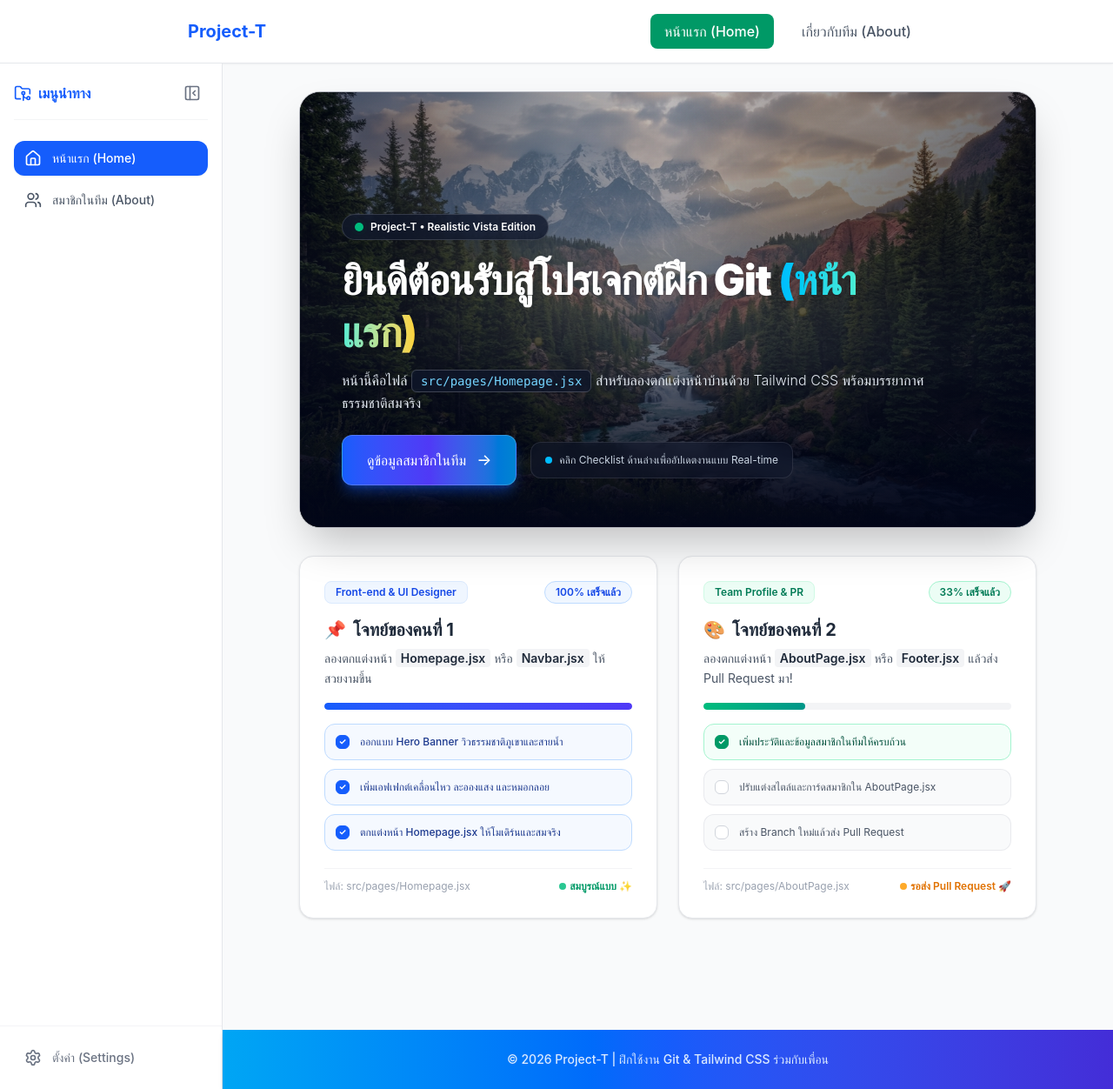
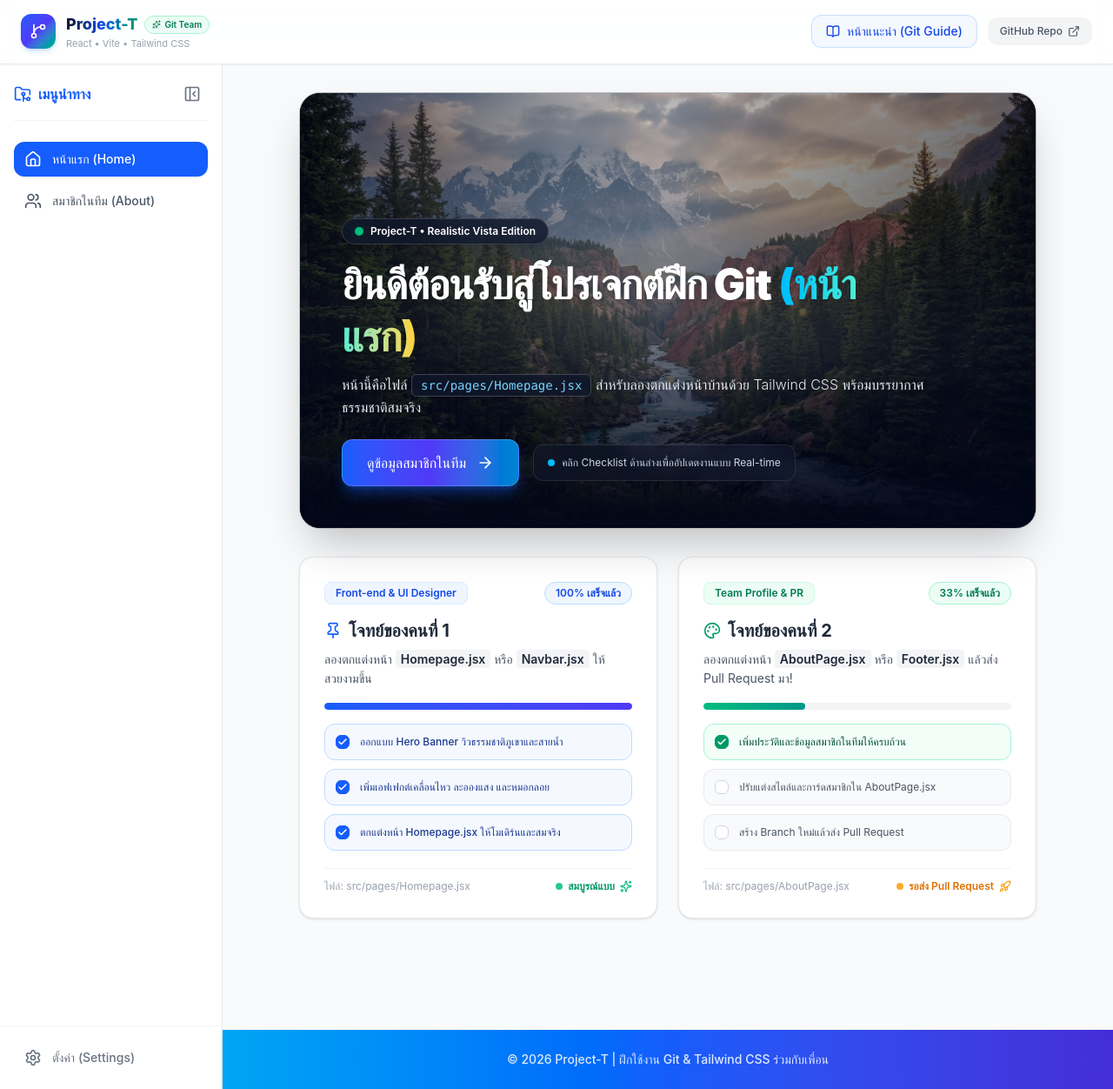
Before and after one commit to firstphethay11/Project-T, a React (Vite) app in the folder frontend/: page / in a window 1280 px wide. Shown: the whole page at 87% size. Built offline with nearby package versions, Linux system fonts and the light colour scheme.

Commit message:
แต่งหน้า nav ใหม่

```diff
--- a/frontend/src/App.jsx
+++ b/frontend/src/App.jsx
@@ -4,9 +4,10 @@ import Aside from './components/Aside'
 import Footer from './components/Footer'
 import HomePage from './pages/HomePage'
 import AboutPage from './pages/AboutPage'
+import GuidePage from './pages/GuidePage'
 
 function App() {
-  // เก็บสถานะว่าตอนนี้เปิดหน้าไหนอยู่ ('home' หรือ 'about')
+  // เก็บสถานะว่าตอนนี้เปิดหน้าไหนอยู่ ('home', 'about', หรือ 'guide')
   const [currentPage, setCurrentPage] = useState('home')
 
   return (
@@ -23,6 +24,7 @@ function App() {
           <main className="flex-grow max-w-4xl w-full mx-auto px-6 py-8">
             {currentPage === 'home' && <HomePage setCurrentPage={setCurrentPage} />}
             {currentPage === 'about' && <AboutPage />}
+            {currentPage === 'guide' && <GuidePage setCurrentPage={setCurrentPage} />}
           </main>
 
           {/* ส่วนท้ายเว็บ */}
--- a/frontend/src/components/Navbar.jsx
+++ b/frontend/src/components/Navbar.jsx
@@ -1,41 +1,59 @@
+import { GitBranch, Sparkles, BookOpen, ExternalLink } from 'lucide-react'
+
 function Navbar({ currentPage, setCurrentPage }) {
   return (
-    <nav className="bg-white border-b border-gray-200 shadow-xs">
-      <div className="max-w-4xl mx-auto px-6 py-4 flex items-center justify-between">
-        {/* โลโก้ / ชื่อเว็บ */}
+    <header className="sticky top-0 z-40 bg-white/85 backdrop-blur-md border-b border-gray-200/80 shadow-xs">
+      <div className="max-w-7xl mx-auto px-6 py-3.5 flex items-center justify-between">
+        {/* โลโก้ + ชื่อโปรเจกต์ (คลิกเพื่อกลับหน้าแรกได้) */}
         <div
           onClick={() => setCurrentPage('home')}
-          className="text-xl font-bold text-blue-600 cursor-pointer"
+          className="group flex items-center gap-3 cursor-pointer select-none"
         >
-          Project-T
+          <div className="w-10 h-10 rounded-xl bg-gradient-to-br from-blue-600 via-indigo-600 to-emerald-500 flex items-center justify-center text-white shadow-md shadow-blue-500/20 group-hover:scale-105 transition-transform duration-200">
+            <GitBranch className="w-5 h-5" />
+          </div>
+          <div>
+            <div className="flex items-center gap-2">
+              <span className="text-lg font-extrabold bg-gradient-to-r from-slate-900 via-blue-700 to-emerald-600 bg-clip-text text-transparent">
+                Project-T
+              </span>
+              <span className="hidden sm:inline-flex items-center gap-1 px-2 py-0.5 text-[10px] font-semibold bg-emerald-50 text-emerald-700 border border-emerald-200 rounded-full">
+                <Sparkles className="w-2.5 h-2.5" />
+                Git Team
+              </span>
+            </div>
+            <p className="text-[11px] text-gray-400 hidden sm:block">
+              React • Vite • Tailwind CSS
+            </p>
+          </div>
         </div>
 
-        {/* เมนูสลับหน้า */}
-        <div className="flex gap-4">
+        {/* ด้านขวา: ปุ่มเปิดหน้าแนะนำคู่มือ Git (ไม่ซ้ำกับ Aside ด้านซ้าย) */}
+        <div className="flex items-center gap-3">
           <button
-            onClick={() => setCurrentPage('home')}
-            className={`px-4 py-2 rounded-lg font-medium transition ${
-              currentPage === 'home'
-                ? 'bg-emerald-600 text-white'
-                : 'text-gray-600 hover:bg-gray-100'
+            onClick={() => setCurrentPage('guide')}
+            className={`flex items-center gap-2 px-4 py-2 rounded-xl text-sm font-medium transition-all duration-200 cursor-pointer border ${
+              currentPage === 'guide'
+                ? 'bg-gradient-to-r from-blue-600 to-indigo-600 text-white border-transparent shadow-md shadow-blue-500/25'
+                : 'bg-blue-50/70 text-blue-700 border-blue-200/80 hover:bg-blue-100/80'
             }`}
           >
-            หน้าแรก (Home)
+            <BookOpen className="w-4 h-4" />
+            <span>หน้าแนะนำ (Git Guide)</span>
           </button>
 
-          <button
-            onClick={() => setCurrentPage('about')}
-            className={`px-4 py-2 rounded-lg font-medium transition ${
-              currentPage === 'about'
-                ? 'bg-emerald-600 text-white'
-                : 'text-gray-600 hover:bg-gray-100'
-            }`}
+          <a
+            href="https://github.com/firstphethay11/Project-T"
+            target="_blank"
+            rel="noreferrer"
+            className="hidden sm:inline-flex items-center gap-1.5 px-3.5 py-2 rounded-xl text-xs font-medium text-gray-600 hover:text-gray-900 bg-gray-100 hover:bg-gray-200/80 transition"
           >
-            เกี่ยวกับทีม (About)
-          </button>
+            <span>GitHub Repo</span>
+            <ExternalLink className="w-3.5 h-3.5" />
+          </a>
         </div>
       </div>
-    </nav>
+    </header>
   )
 }
 
--- /dev/null
+++ b/frontend/src/pages/GuidePage.jsx
@@ -0,0 +1,141 @@
+import {
+  BookOpen,
+  GitBranch,
+  GitCommitHorizontal,
+  GitPullRequest,
+  Download,
+  ArrowLeft,
+  Terminal,
+  CheckCircle2,
+} from 'lucide-react'
+
+function GuidePage({ setCurrentPage }) {
+  const steps = [
+    {
+      step: '01',
+      title: 'ดึงโค้ดล่าสุดก่อนเริ่มงาน (Fetch & Pull)',
+      desc: 'ก่อนเริ่มแก้โค้ดทุกครั้ง ให้กด Fetch origin -> Pull origin ใน GitHub Desktop เพื่ออัปเดตโค้ดล่าสุดของเพื่อนลงเครื่อง',
+      icon: Download,
+      color: 'from-sky-500 to-blue-600',
+      badge: 'ทำทุกครั้งก่อนเริ่มงาน',
+    },
+    {
+      step: '02',
+      title: 'แยก Branch ของตัวเอง (Create Branch)',
+      desc: 'กดที่ Current branch ด้านบน เลือก New branch แล้วตั้งชื่อฟีเจอร์ที่กำลังทำ เพื่อไม่ให้กระทบโค้ดหลักใน main',
+      icon: GitBranch,
+      color: 'from-indigo-500 to-purple-600',
+      badge: 'ป้องกันโค้ดชนกัน',
+    },
+    {
+      step: '03',
+      title: 'บันทึกงานและส่งขึ้น GitHub (Commit & Push)',
+      desc: 'เมื่อแต่งหน้าเว็บเสร็จ ให้พิมพ์สรุปสิ่งที่แก้ในช่อง Summary กดปุ่ม Commit แล้วกด Push origin ด้านขวาบน',
+      icon: GitCommitHorizontal,
+      color: 'from-emerald-500 to-teal-600',
+      badge: 'บันทึกความคืบหน้า',
+    },
+    {
+      step: '04',
+      title: 'ขอรวมโค้ดเข้าหน้าหลัก (Pull Request & Merge)',
+      desc: 'กดปุ่ม Create Pull Request เพื่อให้เพื่อนช่วยตรวจโค้ด แล้วกด Merge pull request เพื่อรวมงานเข้าสู่ main',
+      icon: GitPullRequest,
+      color: 'from-amber-500 to-orange-600',
+      badge: 'รวมงานเข้าด้วยกัน',
+    },
+  ]
+
+  return (
+    <div className="space-y-8 pb-12">
+      {/* แบนเนอร์หัวข้อหน้าแนะนำ */}
+      <div className="relative overflow-hidden rounded-3xl bg-gradient-to-br from-slate-900 via-blue-950 to-indigo-950 text-white p-8 sm:p-10 shadow-xl border border-white/10">
+        <div className="relative z-10 flex flex-col sm:flex-row sm:items-center justify-between gap-6">
+          <div className="space-y-3 max-w-xl">
+            <div className="inline-flex items-center gap-2 px-3 py-1 rounded-full bg-blue-500/20 border border-blue-400/30 text-blue-300 text-xs font-semibold">
+              <BookOpen className="w-3.5 h-3.5" />
+              <span>Team Onboarding & Git Workflow</span>
+            </div>
+            <h1 className="text-2xl sm:text-3xl font-extrabold tracking-tight">
+              แนะนำขั้นตอนการทำงานร่วมกันด้วย Git
+            </h1>
+            <p className="text-slate-300 text-sm leading-relaxed">
+              คู่มือสรุปสั้นๆ สำหรับสมาชิกในทีม Project-T เวลาแบ่งกันตกแต่งหน้าบ้านและหลังบ้านผ่าน GitHub Desktop
+            </p>
+          </div>
+
+          <button
+            onClick={() => setCurrentPage('home')}
+            className="inline-flex items-center gap-2 self-start sm:self-center px-4 py-2.5 rounded-xl bg-white/10 hover:bg-white/20 border border-white/15 text-white text-sm font-medium transition cursor-pointer shrink-0"
+          >
+            <ArrowLeft className="w-4 h-4" />
+            <span>กลับหน้าแรก</span>
+          </button>
+        </div>
+      </div>
+
+      {/* การ์ด 4 ขั้นตอนหลัก */}
+      <div className="grid grid-cols-1 md:grid-cols-2 gap-6">
+        {steps.map((item) => {
+          const Icon = item.icon
+          return (
+            <div
+              key={item.step}
+              className="bg-white rounded-2xl p-6 border border-gray-200 shadow-xs hover:shadow-lg transition-all duration-300 flex flex-col justify-between"
+            >
+              <div>
+                <div className="flex items-center justify-between mb-4">
+                  <div
+                    className={`w-11 h-11 rounded-xl bg-gradient-to-br ${item.color} text-white flex items-center justify-center shadow-sm`}
+                  >
+                    <Icon className="w-5 h-5" />
+                  </div>
+                  <span className="text-xs font-semibold px-3 py-1 rounded-full bg-gray-100 text-gray-600">
+                    Step {item.step} • {item.badge}
+                  </span>
+                </div>
+
+                <h2 className="text-lg font-bold text-gray-800 mb-2">
+                  {item.title}
+                </h2>
+                <p className="text-sm text-gray-600 leading-relaxed">
+                  {item.desc}
+                </p>
+              </div>
+
+              <div className="mt-5 pt-3 border-t border-gray-100 flex items-center gap-1.5 text-xs text-emerald-600 font-medium">
+                <CheckCircle2 className="w-4 h-4" />
+                <span>รองรับทั้ง GitHub Desktop และ Terminal</span>
+              </div>
+            </div>
+          )
+        })}
+      </div>
+
+      {/* กล่องคำสั่งรันโปรเจกต์ประจำทีม */}
+      <div className="bg-white rounded-2xl p-6 border border-gray-200 shadow-xs">
+        <div className="flex items-center gap-2.5 mb-3">
+          <div className="p-2 rounded-lg bg-slate-100 text-slate-700">
+            <Terminal className="w-5 h-5" />
+          </div>
+          <div>
+            <h3 className="font-bold text-gray-800 text-base">
+              คำสั่งรันโปรเจกต์ (Frontend + Backend พร้อมกัน)
+            </h3>
+            <p className="text-xs text-gray-500">
+              ระบบจะตรวจสอบและติดตั้งไลบรารีที่เพื่อนเพิ่มมาใหม่อัตโนมัติทุกครั้งที่รัน
+            </p>
+          </div>
+        </div>
+
+        <div className="bg-slate-900 text-slate-100 font-mono text-sm px-4 py-3 rounded-xl flex items-center justify-between">
+          <code>npm run dev</code>
+          <span className="text-xs text-emerald-400 font-sans">
+            Auto-install enabled
+          </span>
+        </div>
+      </div>
+    </div>
+  )
+}
+
+export default GuidePage
--- a/frontend/src/pages/HomePage.jsx
+++ b/frontend/src/pages/HomePage.jsx
@@ -1,4 +1,5 @@
 import { useState } from 'react'
+import { Pin, Palette, Sparkles, Rocket, Check, ArrowRight } from 'lucide-react'
 import realisticHero from '../assets/realistic-hero.jpg'
 
 function Homepage({ setCurrentPage }) {
@@ -159,9 +160,7 @@ function Homepage({ setCurrentPage }) {
                 className="group bg-gradient-to-r from-blue-600 via-indigo-600 to-sky-600 hover:from-blue-500 hover:to-sky-500 text-white font-medium px-7 py-3.5 rounded-xl shadow-lg shadow-blue-600/40 hover:shadow-blue-500/60 transition-all duration-300 active:scale-95 cursor-pointer flex items-center gap-3 border border-white/20"
               >
                 <span>ดูข้อมูลสมาชิกในทีม</span>
-                <span className="text-lg transition-transform duration-300 group-hover:translate-x-1.5">
-                  →
-                </span>
+                <ArrowRight className="w-5 h-5 transition-transform duration-300 group-hover:translate-x-1.5" />
               </button>
 
               <div className="hidden sm:flex items-center gap-2 text-xs text-slate-300 bg-slate-900/60 backdrop-blur-sm px-4 py-3 rounded-xl border border-white/10">
@@ -188,7 +187,7 @@ function Homepage({ setCurrentPage }) {
             </div>
 
             <h2 className="text-xl font-bold text-gray-800 mb-2 flex items-center gap-2">
-              <span className="text-blue-600">📌</span>
+              <Pin className="w-5 h-5 text-blue-600 shrink-0" />
               <span>โจทย์ของคนที่ 1</span>
             </h2>
 
@@ -231,7 +230,7 @@ function Homepage({ setCurrentPage }) {
                         : 'border-gray-300 bg-white'
                     }`}
                   >
-                    {task.done && <span className="text-[10px] font-bold">✓</span>}
+                    {task.done && <Check className="w-3 h-3 stroke-[3]" />}
                   </div>
                   <span className={task.done ? 'font-medium' : ''}>
                     {task.text}
@@ -243,9 +242,16 @@ function Homepage({ setCurrentPage }) {
 
           <div className="text-xs text-gray-400 pt-3 border-t border-gray-100 flex items-center justify-between">
             <span>ไฟล์: src/pages/Homepage.jsx</span>
-            <span className="text-emerald-600 font-semibold flex items-center gap-1">
+            <span className="text-emerald-600 font-semibold flex items-center gap-1.5">
               <span className="w-2 h-2 rounded-full bg-emerald-500 animate-pulse"></span>
-              {progress1 === 100 ? 'สมบูรณ์แบบ ✨' : 'กำลังดำเนินการ'}
+              {progress1 === 100 ? (
+                <>
+                  <span>สมบูรณ์แบบ</span>
+                  <Sparkles className="w-3.5 h-3.5 text-emerald-500" />
+                </>
+              ) : (
+                <span>กำลังดำเนินการ</span>
+              )}
             </span>
           </div>
         </div>
@@ -263,7 +269,7 @@ function Homepage({ setCurrentPage }) {
             </div>
 
             <h2 className="text-xl font-bold text-gray-800 mb-2 flex items-center gap-2">
-              <span className="text-emerald-600">🎨</span>
+              <Palette className="w-5 h-5 text-emerald-600 shrink-0" />
               <span>โจทย์ของคนที่ 2</span>
             </h2>
 
@@ -306,7 +312,7 @@ function Homepage({ setCurrentPage }) {
                         : 'border-gray-300 bg-white'
                     }`}
                   >
-                    {task.done && <span className="text-[10px] font-bold">✓</span>}
+                    {task.done && <Check className="w-3 h-3 stroke-[3]" />}
                   </div>
                   <span className={task.done ? 'font-medium' : ''}>
                     {task.text}
@@ -318,9 +324,10 @@ function Homepage({ setCurrentPage }) {
 
           <div className="text-xs text-gray-400 pt-3 border-t border-gray-100 flex items-center justify-between">
             <span>ไฟล์: src/pages/AboutPage.jsx</span>
-            <span className="text-amber-600 font-semibold flex items-center gap-1">
+            <span className="text-amber-600 font-semibold flex items-center gap-1.5">
               <span className="w-2 h-2 rounded-full bg-amber-500 animate-pulse"></span>
-              รอส่ง Pull Request 🚀
+              <span>รอส่ง Pull Request</span>
+              <Rocket className="w-3.5 h-3.5 text-amber-500" />
             </span>
           </div>
         </div>
```
